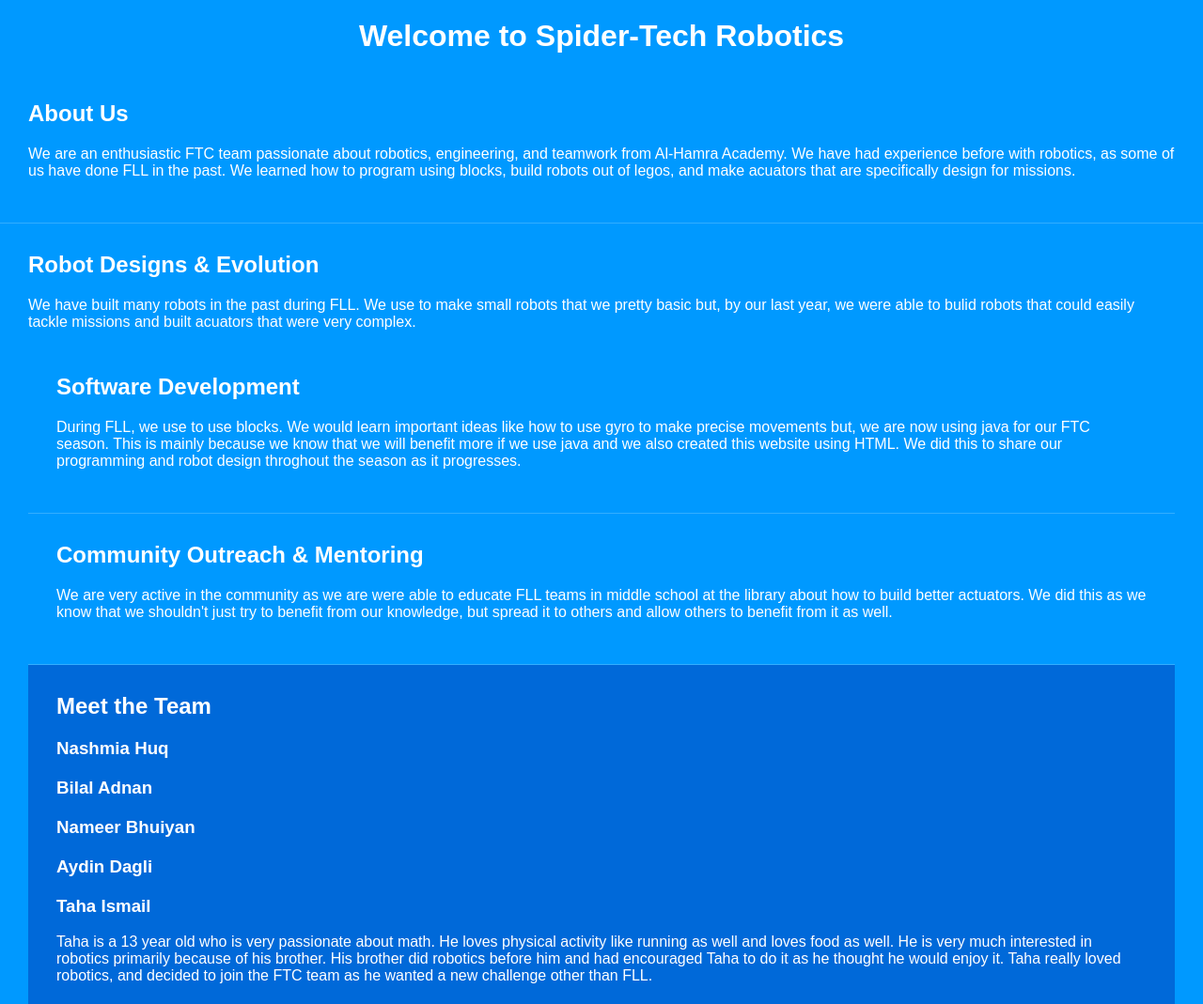
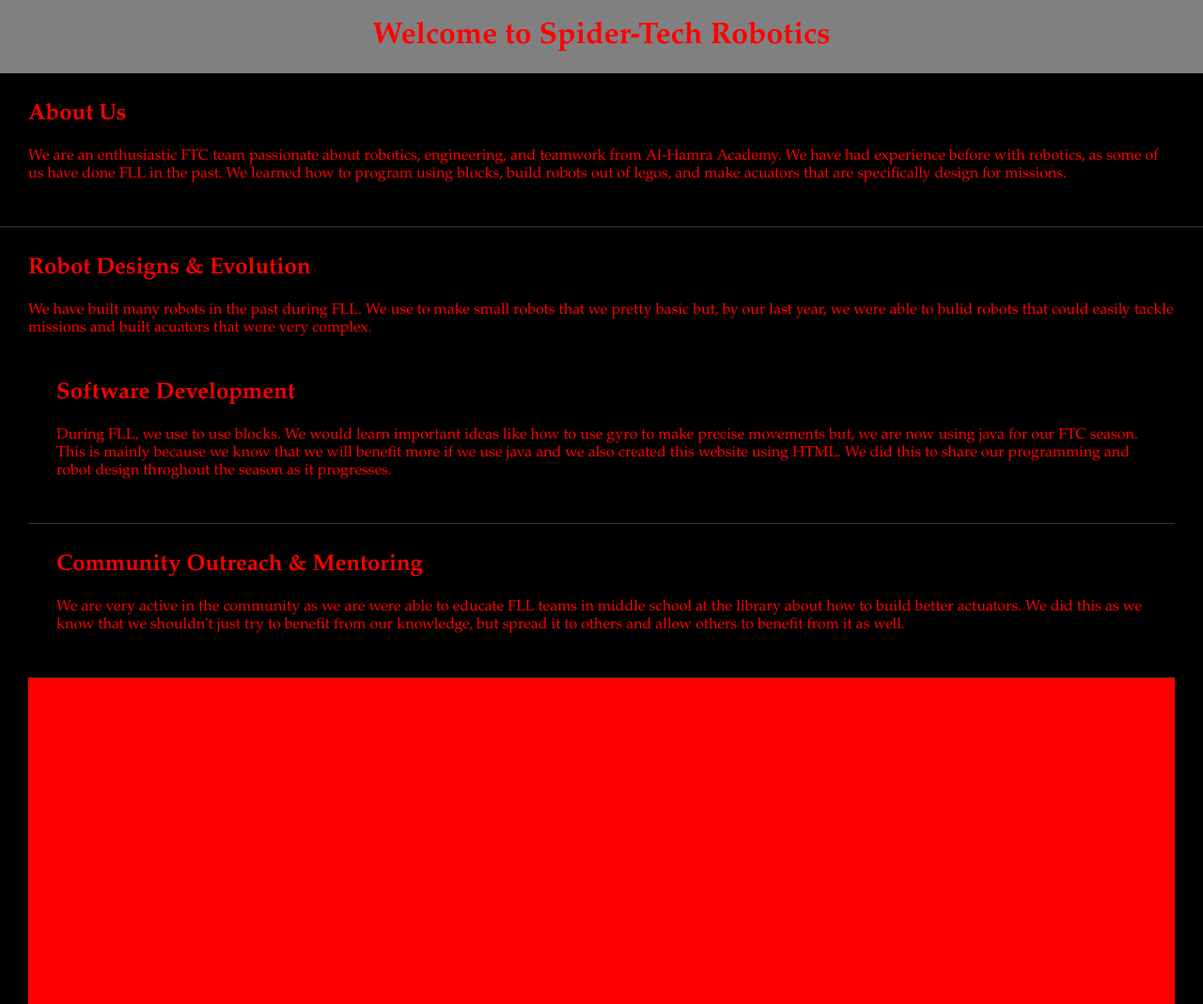
Before and after one commit to ftcspidertech/team, a plain HTML site: page index.html in a window 1280 px wide. Shown: the top 1069 px of the page at 94% size. Drawn offline with Linux system fonts and the light colour scheme.

Commit message:
Update spider-tech.css

```diff
--- a/spider-tech.css
+++ b/spider-tech.css
@@ -1,15 +1,15 @@
 /* Global Styles */
 body {
-    background-color: #0099ff;
-    color: white;
-    font-family: Arial, sans-serif;
+    background-color: #000000;
+    color: Red;
+    font-family: Garamond, sans-serif;
     margin: 0;
     padding: 0;
 }
 
 
 header {
-    background-color: #0099ff;
+    background-color: #808080;
     padding: 20px;
     text-align: center;
 }
@@ -30,7 +30,7 @@ section h2 {
 
 /* Team Members */
 #team-members {
-    background-color: #0069d9;
+    background-color: #FF0000;
 }
 
 .member {
```
